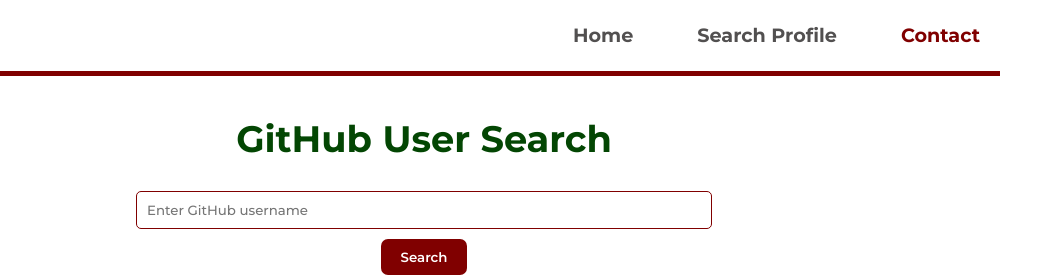
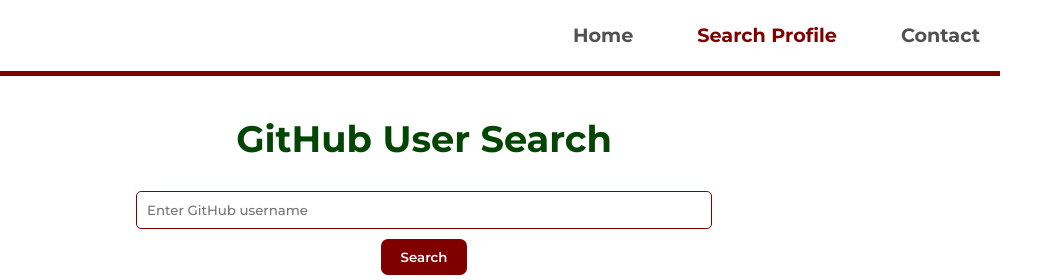
Before and after one commit to Rakindotcom/helpgit, a plain HTML site: page search.html in a window 1280 px wide. Shown: the top 280 px of the page, 216-1280 px from the left. Drawn offline with Linux system fonts and the light colour scheme.

Commit message:
fix: adjust link styles in search.html for consistency

```diff
--- a/search.html
+++ b/search.html
@@ -17,8 +17,8 @@
             <div class="hmenu">
                 <ul>
                     <li><a href="index.html">Home</a></li>
-                    <li><a href="search.html">Search Profile</a></li>
-                    <li><a href="contact.html" style="color: maroon;">Contact</a></li>
+                    <li><a href="search.html"  style="color: maroon;">Search Profile</a></li>
+                    <li><a href="contact.html">Contact</a></li>
                 </ul>
             </div>
         </div>
```
